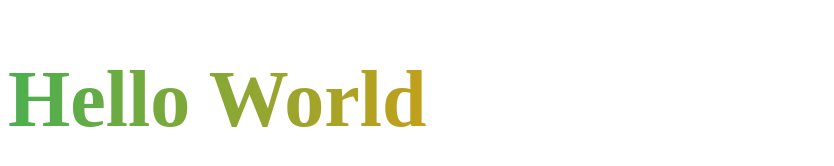
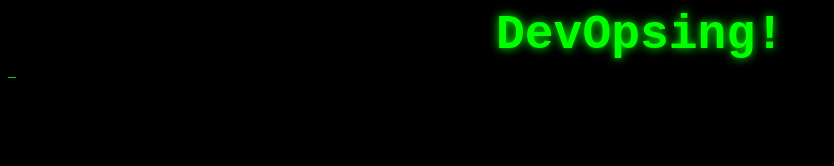
Before and after one commit to rnato35/jenkins-jenkinsfiles-example, a plain HTML site: page index.html in a window 1280 px wide. Shown: the whole page, without its empty margins (0-834 px from the left). Drawn offline with Linux system fonts and the light colour scheme.

Commit message:
html updated

```diff
--- a/index.html
+++ b/index.html
@@ -1,17 +1,17 @@
 <!DOCTYPE html>
 <html>
-  <head>
-    <title>Hello World</title>
-    <style>
-      h1 {
-        font-size: 5em;
-        background: linear-gradient(to right, #4CAF50, #FF9800, #E91E63);
-        -webkit-background-clip: text;
-        -webkit-text-fill-color: transparent;
-      }
-    </style>
-  </head>
-  <body>
-    <h1>Hello World</h1>
-  </body>
+<head>
+	<title>DevOpsing</title>
+	<meta charset="UTF-8">
+</head>
+<body bgcolor="#000000" text="#00FF00">
+	<center>
+		<font face="Courier New" size="20">
+			<b>
+				<span style="text-shadow: 0 0 10px #00FF00;">DevOpsing!</span>
+			</b>
+		</font>
+	</center>
+	<blink><font color="#00FF00">_</font></blink>
+</body>
 </html>
```
